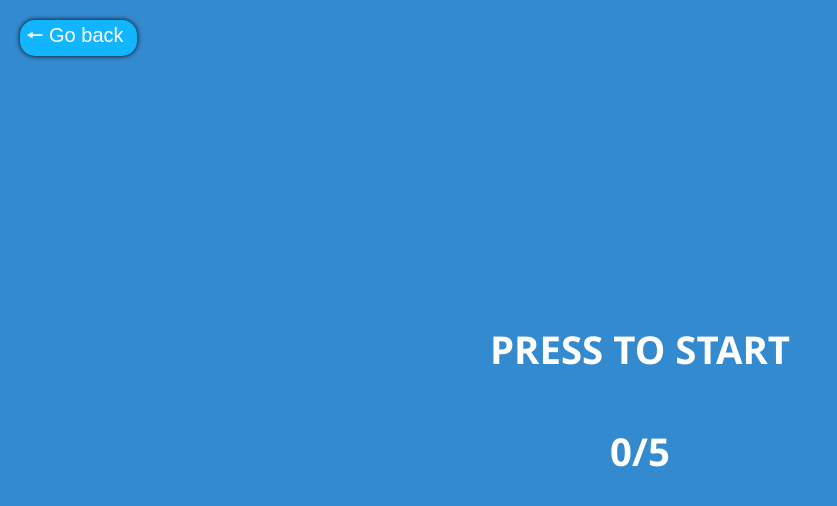
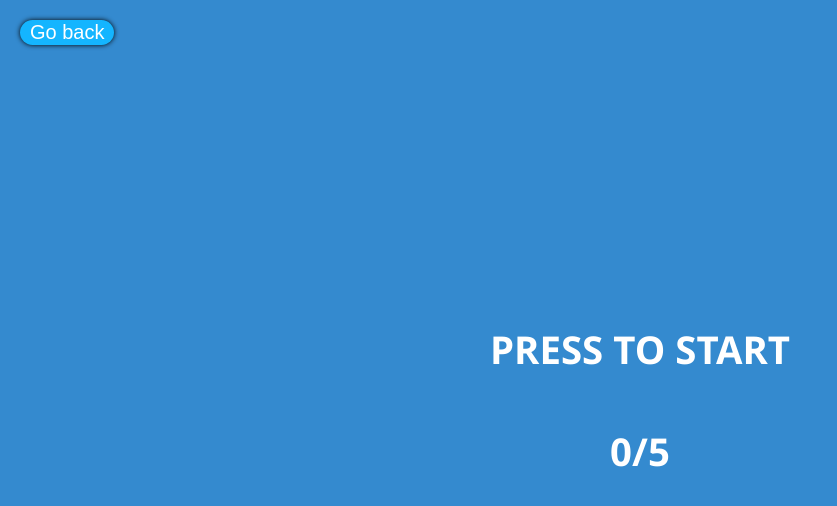
Before and after one commit to emilje/Test-Machine, a React (Create React App) app: page /basicgame in a window 1280 px wide. Shown: the top 506 px of the page, without its empty margins (0-837 px from the left). Built offline with nearby package versions, Linux system fonts and the light colour scheme.

Commit message:
Added netlify.toml and removed arrow icon

```diff
--- a/src/pages/Games/BasicReflex/BasicReflex.css
+++ b/src/pages/Games/BasicReflex/BasicReflex.css
@@ -23,7 +23,7 @@
   position: absolute;
   height: fit-content;
   width: fit-content;
-  padding-right: 13px;
+  padding-inline: 10px;
   font-size: 20px;
   top: 0;
   left: 0;
--- a/src/pages/Games/BasicReflex/BasicReflex.js
+++ b/src/pages/Games/BasicReflex/BasicReflex.js
@@ -110,7 +110,7 @@ const BasicReflex = function () {
   return (
     <Fragment>
       <button className="go-back-button" onClick={goBackHandler}>
-        🠔 Go back
+        Go back
       </button>
       <div ref={bodyRef} onClick={startGame} className="basic-game-container">
         {!isStarted && isShowingAverage && (
```
Also changed, not shown: 1 other file (tests, documents, lock files or other folders).
